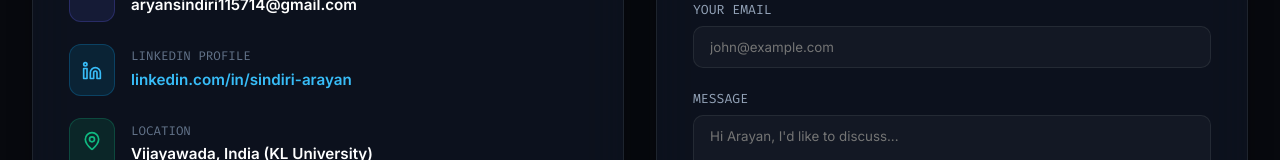
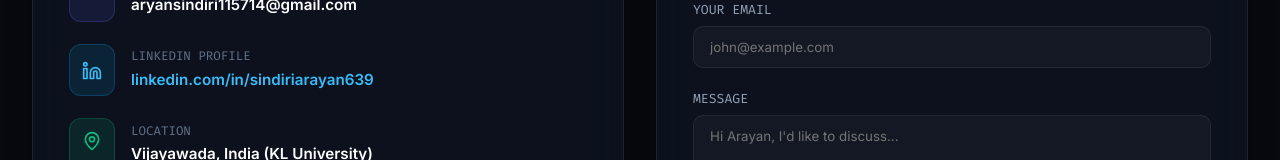
Before and after one commit to klu2300030639/portfolio, a React (Vite) app: page / in a window 1280 px wide. Shown: the part 6736-6896 px from the top of the page. Built offline with nearby package versions, Linux system fonts and the light colour scheme.

Commit message:
fix: Update LinkedIn profile URL to sindiriarayan639

```diff
--- a/src/components/Contact.tsx
+++ b/src/components/Contact.tsx
@@ -79,8 +79,8 @@ export const Contact: React.FC = () => {
                   </div>
                   <div>
                     <div style={{ fontSize: '0.78rem', color: 'var(--text-dim)', fontFamily: 'var(--font-mono)' }}>LINKEDIN PROFILE</div>
-                    <a href="https://www.linkedin.com/in/sindiri-arayan" target="_blank" rel="noopener noreferrer" style={{ fontWeight: 600, color: 'var(--secondary-light)', fontSize: '0.95rem', textDecoration: 'none' }}>
-                      linkedin.com/in/sindiri-arayan
+                    <a href="https://www.linkedin.com/in/sindiriarayan639" target="_blank" rel="noopener noreferrer" style={{ fontWeight: 600, color: 'var(--secondary-light)', fontSize: '0.95rem', textDecoration: 'none' }}>
+                      linkedin.com/in/sindiriarayan639
                     </a>
                   </div>
                 </div>
--- a/src/components/Footer.tsx
+++ b/src/components/Footer.tsx
@@ -37,7 +37,7 @@ export const Footer: React.FC = () => {
             <GithubIcon size={20} />
           </a>
           <a
-            href="https://www.linkedin.com/in/sindiri-arayan"
+            href="https://www.linkedin.com/in/sindiriarayan639"
             target="_blank"
             rel="noopener noreferrer"
             title="LinkedIn"
--- a/src/components/Hero.tsx
+++ b/src/components/Hero.tsx
@@ -62,7 +62,7 @@ export const Hero: React.FC = () => {
                 GitHub
               </a>
               <a
-                href="https://www.linkedin.com/in/sindiri-arayan"
+                href="https://www.linkedin.com/in/sindiriarayan639"
                 target="_blank"
                 rel="noopener noreferrer"
                 className="btn-secondary"
```
